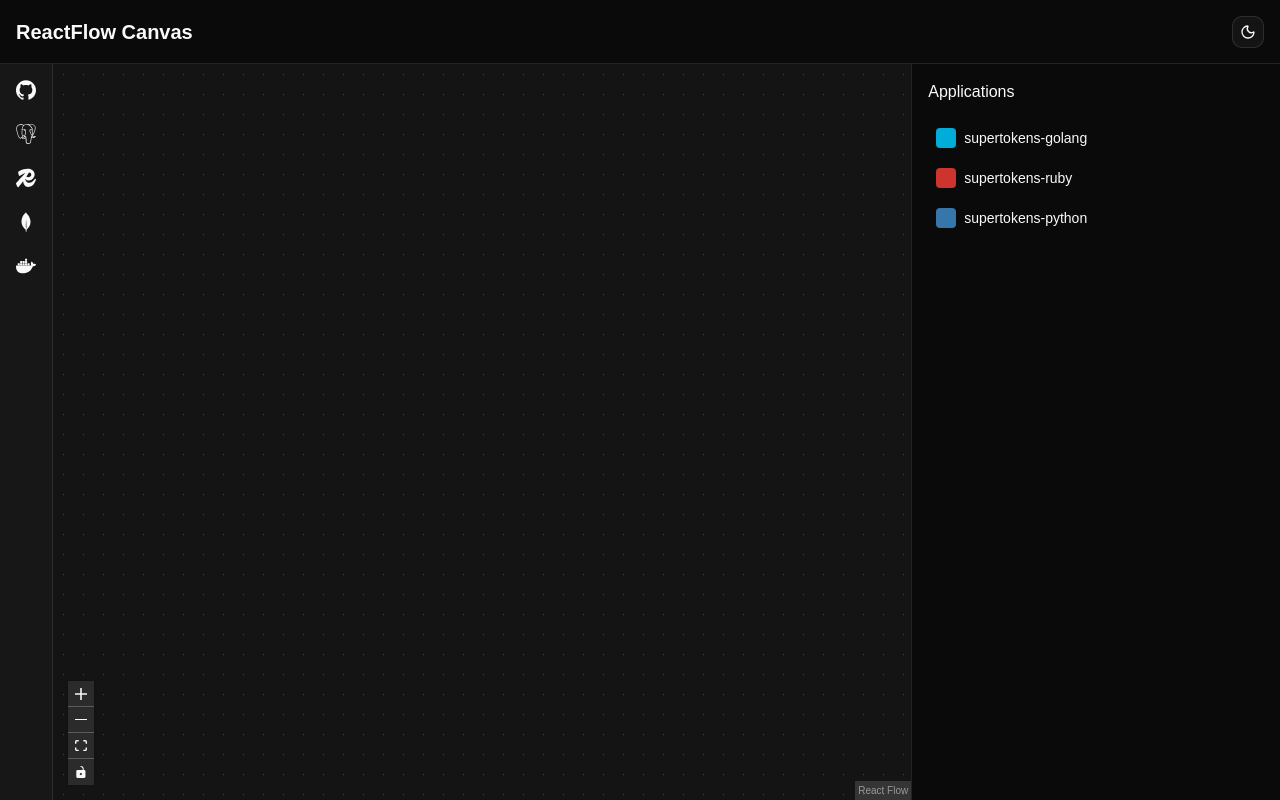
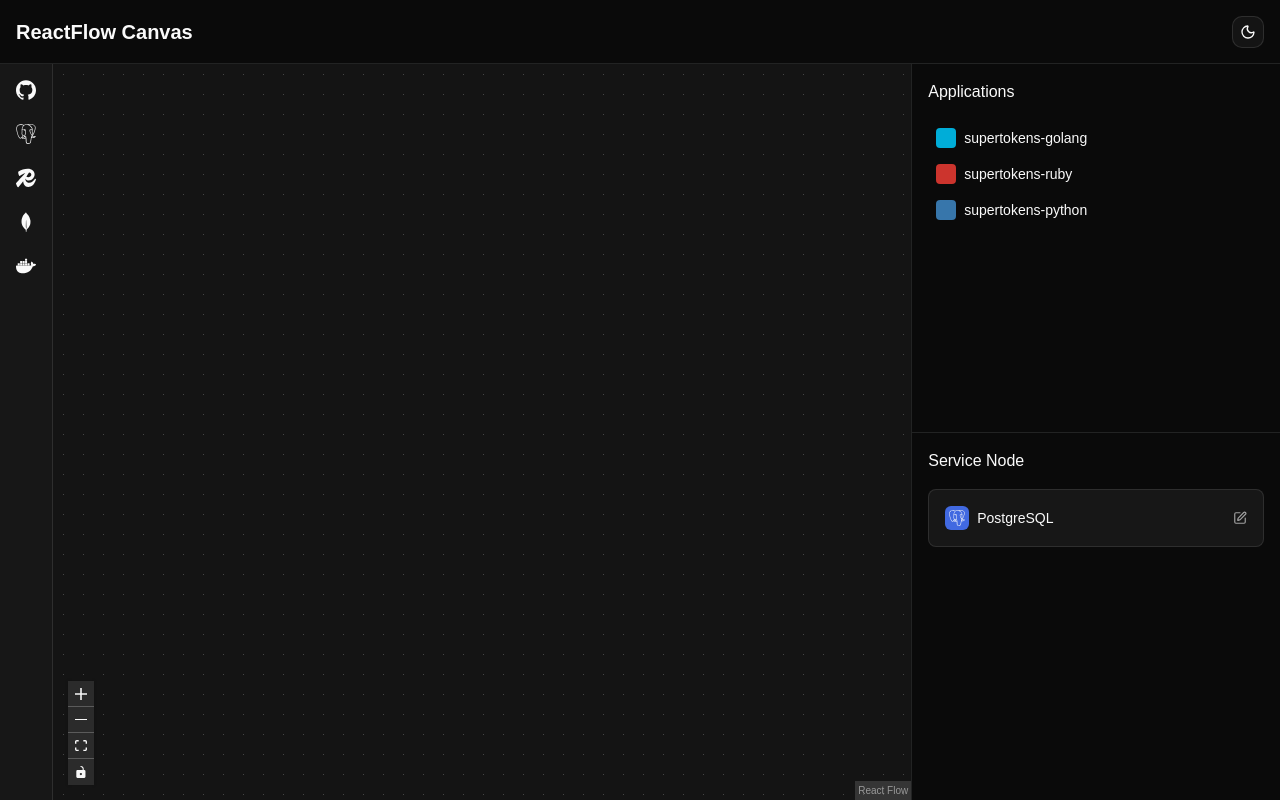
Before and after one commit to RajDeshmukh2001/reactflow-canvas, a React (Vite) app: page / in a window 1280 px wide. Built offline with nearby package versions, Linux system fonts and the light colour scheme.

Commit message:
feat(service-node): add service node header section

```diff
--- a/src/components/AppList.tsx
+++ b/src/components/AppList.tsx
@@ -3,14 +3,14 @@
 
 const AppList = (): React.JSX.Element => {
   return (
-    <section className="flex-1 p-4 space-y-4">
-      <h3 className="font-medium">Applications</h3>
+    <section className="flex flex-1 flex-col min-h-0 p-4">
+      <h3 className="mb-4 font-medium">Applications</h3>
 
-      <div className="space-y-1">
+      <div className="flex-1 overflow-y-auto no-scrollbar">
         {apps.map((app) => (
           <div key={app.id} className="flex items-center gap-2 rounded hover:bg-sidebar-accent cursor-pointer p-2 transition-colors duration-250 ease-in-out">
             <div className="w-5 h-5 rounded" style={{ backgroundColor: app.logoColor }} />
-            <h4 className="text-sm">{app.name}</h4>
+            <h4 className="text-sm font-medium">{app.name}</h4>
           </div>
         ))}
       </div>
--- /dev/null
+++ b/src/components/inspector/NodeInspector.tsx
@@ -0,0 +1,17 @@
+import React from 'react';
+import ServiceHeader from './ServiceHeader';
+import { SiPostgresql } from 'react-icons/si';
+
+const NodeInspector = (): React.JSX.Element => {
+  return (
+    <section className="flex-1 p-4">
+      <h3 className="mb-4 font-medium">Service Node</h3>
+
+      <div className="space-y-6 p-4 bg-sidebar border border-sidebar-border rounded-md">
+        <ServiceHeader name="PostgreSQL" icon={SiPostgresql} />
+      </div>
+    </section>
+  );
+};
+
+export default NodeInspector;
--- /dev/null
+++ b/src/components/inspector/ServiceHeader.tsx
@@ -0,0 +1,23 @@
+import React from 'react';
+import { SquarePen } from 'lucide-react';
+import type { IconType } from 'react-icons';
+
+type ServiceHeaderProps = {
+  name: string;
+  icon: IconType;
+};
+
+const ServiceHeader = ({ name, icon: Icon }: ServiceHeaderProps): React.JSX.Element => {
+  return (
+    <div className="flex items-center justify-between">
+      <div className="flex items-center gap-2">
+        <Icon className="bg-[#4169E1] size-6 p-1 rounded-sm" />
+        <h4 className="text-sm font-medium">{name}</h4>
+      </div>
+
+      <SquarePen className="size-3.5 text-muted-foreground hover:text-foreground transition duration-250 ease-in-out cursor-pointer" />
+    </div>
+  );
+};
+
+export default ServiceHeader;
--- a/src/components/layout/RightPanel.tsx
+++ b/src/components/layout/RightPanel.tsx
@@ -1,10 +1,13 @@
 import React from 'react';
 import AppList from '../AppList';
+import NodeInspector from '../inspector/NodeInspector';
 
 const RightPanel = (): React.JSX.Element => {
   return (
-    <aside className="flex-3 h-full border-l">
+    <aside className="flex-3 h-full flex flex-col min-h-0 border-l">
       <AppList />
+      <hr />
+      <NodeInspector />
     </aside>
   );
 };
```
